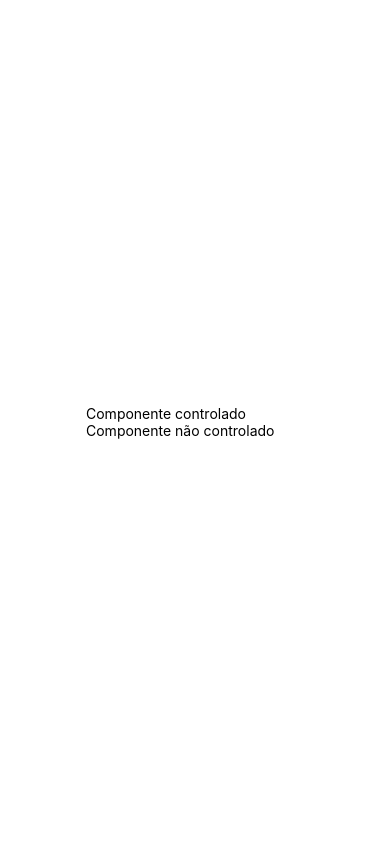
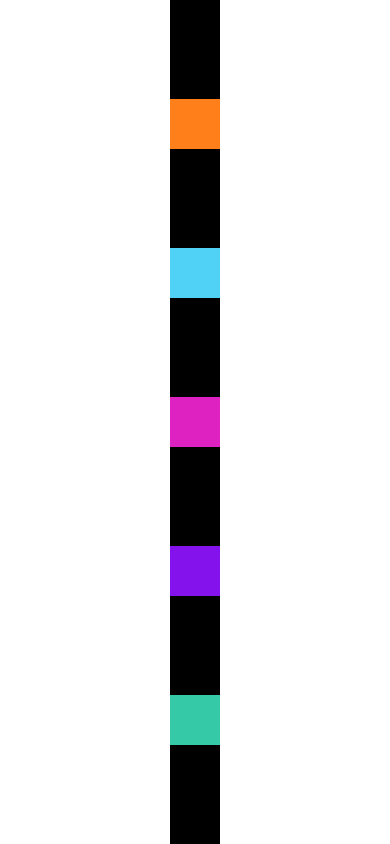
Before and after one commit to ricoroma-coder/react-testes, a React Native app: screen / in a window 390 px wide. Built offline with nearby package versions, Linux system fonts and the light colour scheme.

Commit message:
Flexbox #1

```diff
--- a/src/App.js
+++ b/src/App.js
@@ -37,6 +37,8 @@
 
 import InputName from './componentes/InputName'
 
+import FlexboxV1 from './componentes/layout/FlexboxV1'
+
 export default () => (
     <SafeAreaView style={style.App}>
         {/*<Primeiro />
@@ -71,8 +73,9 @@
         <UsuarioLogado usuario={null} />
         <UsuarioLogado />
         <ListaProdutos />
-        <ListaProdutosV2 />*/}
-        <InputName />
+        <ListaProdutosV2 />
+        <InputName />*/}
+        <FlexboxV1 />
     </SafeAreaView>
 )
 
--- /dev/null
+++ b/src/componentes/layout/FlexboxV1.js
@@ -0,0 +1,23 @@
+import React from 'react'
+import { View, StyleSheet } from 'react-native'
+import Quadrado from './Quadrado'
+
+export default props => {
+    return (
+        <View style={style.FlexV1}>
+            <Quadrado cor="#ff801a" />
+            <Quadrado cor="#50d1f6" />
+            <Quadrado cor="#dd22c1" />
+            <Quadrado cor="#8312ed" />
+            <Quadrado cor="#36c9a7" />
+        </View>
+    )
+}
+
+const style = StyleSheet.create({
+    FlexV1: {
+        flex: 1,
+        justifyContent: 'space-evenly',
+        backgroundColor: '#000'
+    }
+})
--- /dev/null
+++ b/src/componentes/layout/Quadrado.js
@@ -0,0 +1,14 @@
+import React from 'react'
+import { View, StyleSheet } from 'react-native'
+
+export default props => {
+    const lado = 50
+    return (
+        <View style={{
+            height: lado,
+            width: lado,
+            backgroundColor: props.cor || '#000'
+        }}
+        />
+    )
+}
```
